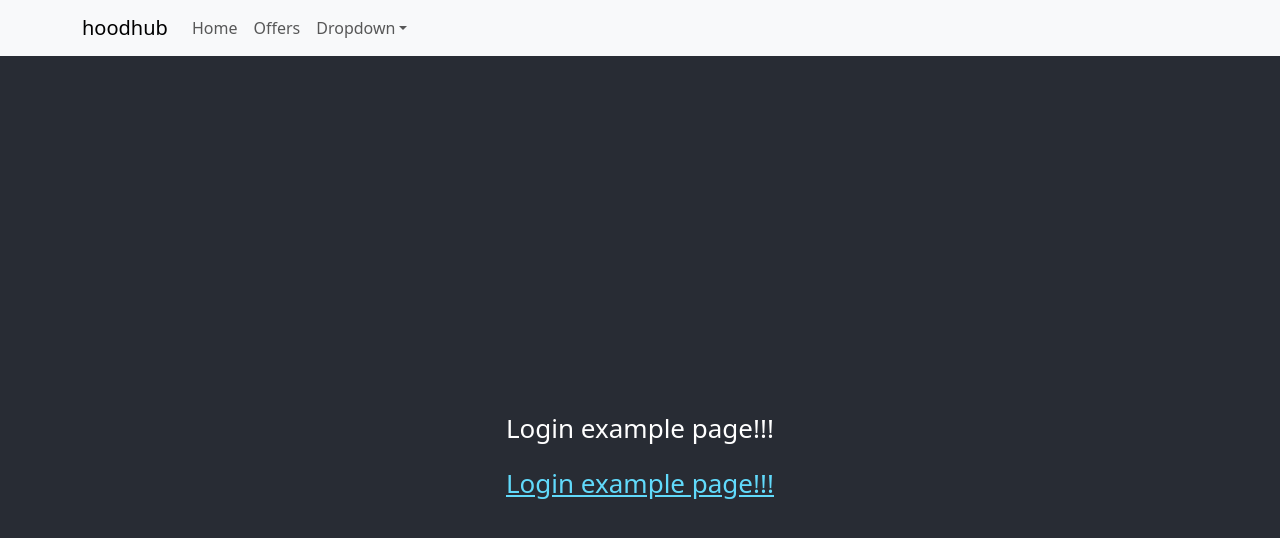
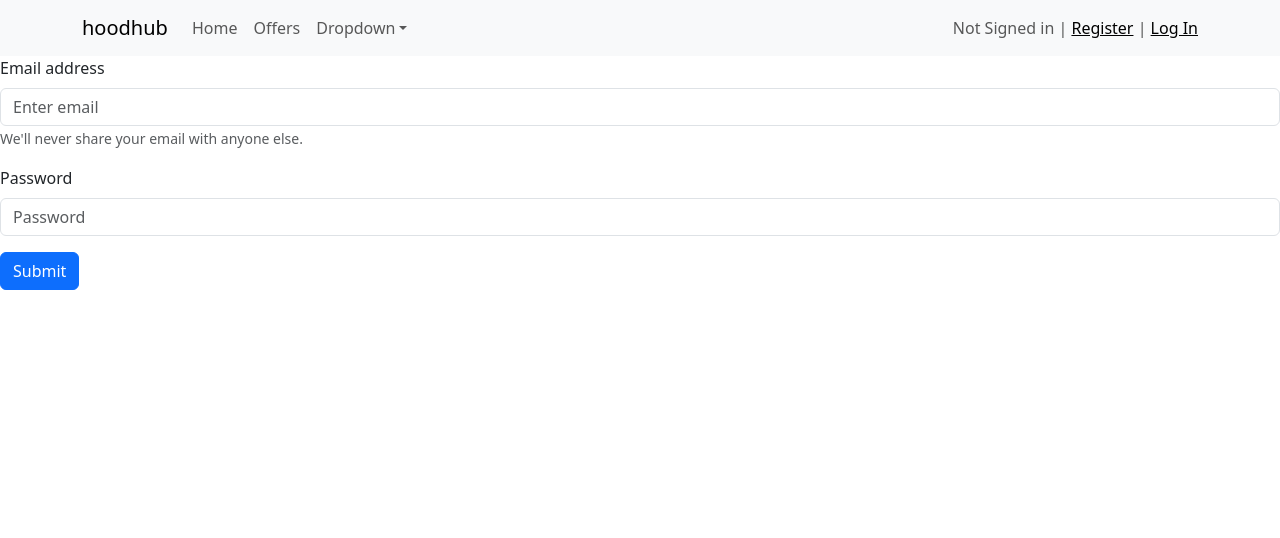
Before and after one commit to Just-another-HackaTUM/hoodhub, a React (Create React App) app in the folder frontend/: page /login in a window 1280 px wide. Shown: the top 538 px of the page. Built offline with nearby package versions, Linux system fonts and the light colour scheme; no server answers.

Commit message:
Login and Register in frontend

```diff
--- a/frontend/src/App.js
+++ b/frontend/src/App.js
@@ -1,6 +1,8 @@
 import './App.css';
 import ReactDOM from "react-dom/client";
 import { BrowserRouter, Routes, Route } from "react-router-dom";
+
+import React, { useState, useEffect } from 'react';
 
 
 
@@ -11,14 +13,58 @@ import Navbar from 'react-bootstrap/Navbar';
 import NavDropdown from 'react-bootstrap/NavDropdown';
 import { Link } from 'react-router-dom';
 
-import Home from "./pages/Home";
-import Offers from "./pages/Offers"
-import Login from "./pages/Login"
+
+import api from './api.js'
+
+import Home from './pages/Home';
+import Offers from './pages/Offers';
+import Login from './pages/Login';
+import Register from './pages/Register';
+
+
+
+function IsLoggedIn({ currentUser }) {
+  if (currentUser) {
+    return <Navbar.Collapse className="justify-content-end">
+      <Navbar.Text>
+        Signed in as <Link to="/ifCurrentUser">Markus</Link> | <Link to="/ifCurrentUserLogOut">Log Out</Link>
+      </Navbar.Text>
+    </Navbar.Collapse>
+  } else {
+    return <Navbar.Collapse className="justify-content-end">
+      <Navbar.Text>
+        Not Signed in | <Link to="/register"> Register</Link> | <Link to="/login">Log In</Link>
+      </Navbar.Text>
+    </Navbar.Collapse>
+  }
+}
+
+
+
+export default function App() {
+
+  const [currentUser, setCurrentUser] = useState();
+  // const [registrationToggle, setRegistrationToggle] = useState(false);
+  const [email, setEmail] = useState('');
+  const [username, setUsername] = useState('');
+  const [password, setPassword] = useState('');
+
+
+
+  useEffect(() => {
+    api.get("/user/")
+      .then(function (res) {
+        setCurrentUser(true);
+      })
+      .catch(function (error) {
+        setCurrentUser(false);
+      });
+  }, []);
 
 
 
 
-export default function App() {
+
   return (
     <BrowserRouter>
 
@@ -44,6 +90,10 @@ export default function App() {
               </NavDropdown>
             </Nav>
           </Navbar.Collapse>
+
+          <IsLoggedIn currentUser={currentUser} />
+
+
         </Container>
       </Navbar>
 
@@ -55,6 +105,16 @@ export default function App() {
         <Route path="/home" element={<Home />} />
         <Route path="/offers" element={<Offers />} />
         <Route path="/login" element={<Login />} />
+        <Route path="/register" element={<Register
+          currentUser={currentUser}
+          setCurrentUser={setCurrentUser}
+          email={email}
+          username={username}
+          password={password}
+          setEmail={setEmail}
+          setUsername={setUsername}
+          setPassword={setPassword} />} />
+
       </Routes>
     </BrowserRouter>
   );
--- a/frontend/src/api.js
+++ b/frontend/src/api.js
@@ -2,7 +2,9 @@ import axios from 'axios';
 
 const api = axios.create({
     baseURL: 'http://localhost:8000',
+    withCredentials: true,
+    xsrfCookieName: 'csrftoken',
+    xsrfHeaderName: 'X-CSRFToken'
 });
 
-
 export default api;
--- a/frontend/src/pages/Login.js
+++ b/frontend/src/pages/Login.js
@@ -1,23 +1,52 @@
+import Container from 'react-bootstrap/Container';
+import Navbar from 'react-bootstrap/Navbar';
+import Button from 'react-bootstrap/Button';
+import Form from 'react-bootstrap/Form';
+
 import '../App.css';
+import api from '../api.js'
 
-function Login() {
+
+
+function Login({ currentUser, setCurrentUser, email, username, password, setEmail, setUsername, setPassword }) {
+
+
+    function submitLogin(e) {
+        e.preventDefault();
+        api.post(
+            '/login/',
+            {
+                email: email,
+                password: password
+            }
+        ).then(function (res) {
+            setCurrentUser(true);
+        });
+    }
+
+
+
+
     return (
-      <div className="Offers">
-        <header className="App-header">
-          <p>
-          Login example page!!!
-          </p>
-          <a
-            className="App-link"
-            href="https://reactjs.org"
-            target="_blank"
-            rel="noopener noreferrer"
-          >
-            Login example page!!!
-          </a>
-        </header>
-      </div>
+        <div className="center">
+            <Form onSubmit={e => submitLogin(e)}>
+                <Form.Group className="mb-3" controlId="formBasicEmail">
+                    <Form.Label>Email address</Form.Label>
+                    <Form.Control type="email" placeholder="Enter email" value={email} onChange={e => setEmail(e.target.value)} />
+                    <Form.Text className="text-muted">
+                        We'll never share your email with anyone else.
+                    </Form.Text>
+                </Form.Group>
+                <Form.Group className="mb-3" controlId="formBasicPassword">
+                    <Form.Label>Password</Form.Label>
+                    <Form.Control type="password" placeholder="Password" value={password} onChange={e => setPassword(e.target.value)} />
+                </Form.Group>
+                <Button variant="primary" type="submit">
+                    Submit
+                </Button>
+            </Form>
+        </div>
     );
-  }
+}
 
-  export default Login;
+export default Login;
--- /dev/null
+++ b/frontend/src/pages/Register.js
@@ -0,0 +1,29 @@
+import '../App.css';
+
+import api from '../api.js'
+
+
+
+
+
+function Register({ currentUser, setCurrentUser, email, username, password, setEmail, setUsername, setPassword }) {
+    return (
+      <div className="Offers">
+        <header className="App-header">
+          <p>
+          Register example page!!!
+          </p>
+          <a
+            className="App-link"
+            href="https://reactjs.org"
+            target="_blank"
+            rel="noopener noreferrer"
+          >
+            Login example page!!!
+          </a>
+        </header>
+      </div>
+    );
+  }
+
+  export default Register;
```
Also changed, not shown: frontend/src/pages/Logout.js (added).
